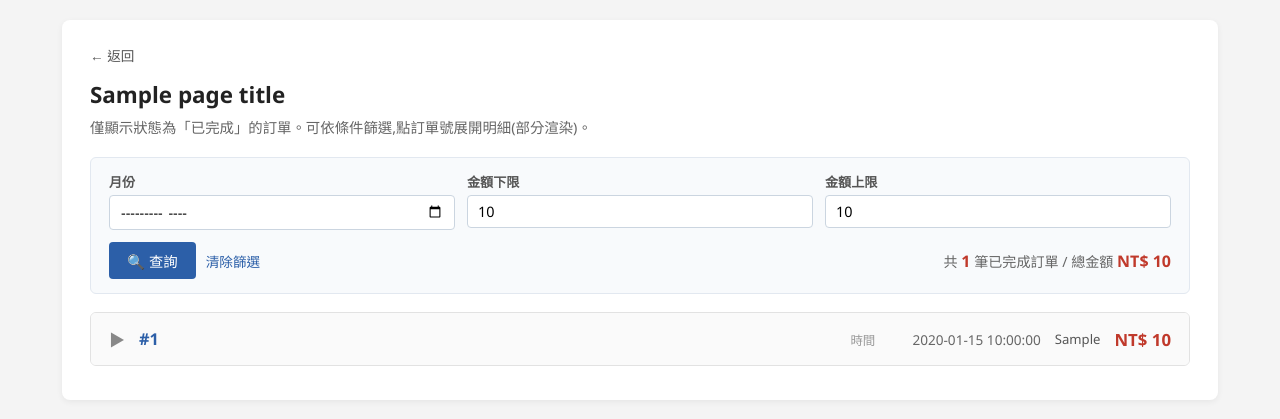
After one commit to Shopping-App-Project-System/shoppingappproject, a Flask app: template templates/orders.html in a window 1280 px wide. The commit adds this page. Shown: the top 419 px of the page. Run offline with Flask 3, Linux system fonts and the light colour scheme; the template is opened without the code that fills it: most values are stand-ins (such as "Sample title", 1, 10 or a date in 2020).

Commit message:
orders.html

```diff
--- a/templates/member.html
+++ b/templates/member.html
@@ -292,7 +292,10 @@
 
             <!-- ── 右側：訂單紀錄 ── -->
             <div class="mc-block">
-                <div class="mc-block-header"><h2>📜 訂單紀錄</h2></div>
+                <div class="mc-block-header" style="display:flex;justify-content:space-between;align-items:center;">
+                    <h2 style="margin:0;">📜 訂單紀錄</h2>
+                    <a href="/member/orders" class="btn btn-orders" style="font-size:0.78rem;padding:6px 12px;">📊 已完成訂單查詢</a>
+                </div>
                 <div class="mc-block-body" style="padding:0;">
 
                     {% if orders %}
--- /dev/null
+++ b/templates/orders.html
@@ -0,0 +1,340 @@
+<!DOCTYPE html>
+<html lang="zh-Hant">
+<head>
+<meta charset="UTF-8">
+<title>{{ page_title }}</title>
+<style>
+    body {
+        font-family: "Segoe UI", "Microsoft JhengHei", sans-serif;
+        background: #f4f4f4;
+        margin: 0;
+        padding: 20px;
+        color: #222;
+    }
+    .container {
+        max-width: 1100px;
+        margin: 0 auto;
+        background: #fff;
+        padding: 24px 28px;
+        border-radius: 8px;
+        box-shadow: 0 2px 6px rgba(0,0,0,0.06);
+    }
+    h1 {
+        font-size: 1.4rem;
+        margin: 0 0 6px;
+    }
+    .subtitle {
+        color: #666;
+        font-size: 0.9rem;
+        margin-bottom: 20px;
+    }
+    .back-link {
+        display: inline-block;
+        margin-bottom: 14px;
+        color: #555;
+        text-decoration: none;
+        font-size: 0.85rem;
+    }
+    .back-link:hover { color: #000; }
+
+    /* 篩選列 */
+    .filter-bar {
+        background: #f8fafc;
+        border: 1px solid #e2e8f0;
+        border-radius: 6px;
+        padding: 14px 18px;
+        margin-bottom: 18px;
+    }
+    .filter-grid {
+        display: grid;
+        grid-template-columns: repeat(auto-fit, minmax(180px, 1fr));
+        gap: 12px;
+    }
+    .filter-grid .field {
+        display: flex;
+        flex-direction: column;
+        gap: 4px;
+    }
+    .filter-grid label {
+        font-size: 0.82rem;
+        color: #555;
+        font-weight: 600;
+    }
+    .filter-grid input,
+    .filter-grid select {
+        padding: 6px 10px;
+        border: 1px solid #cbd5e0;
+        border-radius: 4px;
+        font-size: 0.9rem;
+        font-family: inherit;
+    }
+    .filter-actions {
+        display: flex;
+        align-items: center;
+        gap: 10px;
+        margin-top: 12px;
+        flex-wrap: wrap;
+    }
+    .filter-actions button {
+        background: #2c5fa8;
+        color: #fff;
+        border: 0;
+        border-radius: 4px;
+        padding: 8px 18px;
+        font-size: 0.9rem;
+        cursor: pointer;
+    }
+    .filter-actions button:hover { background: #234b86; }
+    .filter-actions .reset-link {
+        color: #2c5fa8;
+        text-decoration: none;
+        font-size: 0.85rem;
+    }
+    .filter-actions .reset-link:hover { text-decoration: underline; }
+    .summary {
+        margin-left: auto;
+        font-size: 0.88rem;
+        color: #666;
+    }
+    .summary strong {
+        color: #c0392b;
+        font-weight: 700;
+        font-size: 1rem;
+    }
+
+    /* 訂單卡片 */
+    .order-list {
+        list-style: none;
+        padding: 0;
+        margin: 0;
+    }
+    .order-item {
+        border: 1px solid #e2e2e2;
+        border-radius: 6px;
+        margin-bottom: 10px;
+        overflow: hidden;
+        transition: box-shadow 0.15s;
+    }
+    .order-item:hover {
+        box-shadow: 0 2px 8px rgba(0,0,0,0.08);
+    }
+    .order-header {
+        display: grid;
+        grid-template-columns: auto 1fr auto auto auto;
+        align-items: center;
+        gap: 14px;
+        padding: 14px 18px;
+        cursor: pointer;
+        background: #fafafa;
+        user-select: none;
+    }
+    .order-header.active {
+        background: #eef5ff;
+        border-bottom: 1px solid #d3e2f5;
+    }
+    .toggle-icon {
+        color: #888;
+        transition: transform 0.2s;
+    }
+    .order-header.active .toggle-icon {
+        transform: rotate(90deg);
+    }
+    .order-id {
+        font-weight: 700;
+        color: #2c5fa8;
+        font-size: 1.02rem;
+    }
+    .order-meta-block {
+        display: flex;
+        flex-direction: column;
+        gap: 2px;
+        font-size: 0.85rem;
+        color: #666;
+    }
+    .order-meta-block .row { display: flex; gap: 6px; align-items: baseline; }
+    .order-meta-block .label { color: #999; font-size: 0.78rem; min-width: 56px; }
+    .order-user {
+        font-size: 0.85rem;
+        color: #555;
+        background: #fff7e6;
+        border: 1px solid #f5d97a;
+        padding: 2px 8px;
+        border-radius: 3px;
+    }
+    .order-payment {
+        font-size: 0.82rem;
+        color: #555;
+    }
+    .order-total {
+        font-weight: 700;
+        color: #c0392b;
+        font-size: 1.05rem;
+        text-align: right;
+        white-space: nowrap;
+    }
+
+    .order-body {
+        display: none;
+        padding: 14px 18px 18px;
+        background: #fff;
+        border-top: 1px dashed #ddd;
+    }
+    .order-body.visible { display: block; }
+    .order-body .extra-info {
+        margin-bottom: 12px;
+        padding: 8px 12px;
+        background: #fafafa;
+        border-radius: 4px;
+        font-size: 0.85rem;
+        color: #555;
+    }
+    .order-body .extra-info > div { margin: 2px 0; }
+    .order-body .extra-info .label { color: #999; margin-right: 6px; }
+
+    .loading {
+        color: #888;
+        font-size: 0.9rem;
+        padding: 8px 0;
+    }
+    .empty {
+        text-align: center;
+        color: #999;
+        padding: 40px 0;
+    }
+
+    @media (max-width: 700px) {
+        .order-header {
+            grid-template-columns: auto 1fr auto;
+            row-gap: 6px;
+        }
+        .order-user, .order-payment {
+            grid-column: 2 / 4;
+        }
+    }
+</style>
+</head>
+<body>
+<div class="container">
+    <a class="back-link" href="{% if is_admin %}/manage{% else %}/member{% endif %}">← 返回</a>
+    <h1>{{ page_title }}</h1>
+    <div class="subtitle">
+        僅顯示狀態為「已完成」的訂單。可依條件篩選,點訂單號展開明細(部分渲染)。
+    </div>
+
+    {# ── 篩選列 ────────────────────────────── #}
+    <form class="filter-bar" method="GET">
+        <div class="filter-grid">
+            <div class="field">
+                <label for="month">月份</label>
+                <input type="month" id="month" name="month" value="{{ filters.month or '' }}">
+            </div>
+
+            {% if is_admin %}
+            <div class="field">
+                <label for="target_user">使用者</label>
+                <select id="target_user" name="target_user">
+                    <option value="">— 全部使用者 —</option>
+                    {% for acc in user_options %}
+                    <option value="{{ acc }}" {% if filters.target_user == acc %}selected{% endif %}>{{ acc }}</option>
+                    {% endfor %}
+                </select>
+            </div>
+            {% endif %}
+
+            <div class="field">
+                <label for="min_total">金額下限</label>
+                <input type="number" id="min_total" name="min_total" min="0" placeholder="例如 100" value="{{ filters.min_total_raw or '' }}">
+            </div>
+            <div class="field">
+                <label for="max_total">金額上限</label>
+                <input type="number" id="max_total" name="max_total" min="0" placeholder="例如 5000" value="{{ filters.max_total_raw or '' }}">
+            </div>
+        </div>
+
+        <div class="filter-actions">
+            <button type="submit">🔍 查詢</button>
+            <a class="reset-link" href="{{ items_url_base }}">清除篩選</a>
+            <span class="summary">
+                共 <strong>{{ orders|length }}</strong> 筆已完成訂單
+                {% if orders %}
+                    {% set total_sum = orders|sum(attribute='total') %}
+                    / 總金額 <strong>NT$ {{ "{:,}".format(total_sum) }}</strong>
+                {% endif %}
+            </span>
+        </div>
+    </form>
+
+    {# ── 訂單清單 ────────────────────────────── #}
+    {% if not orders %}
+        <div class="empty">沒有符合條件的已完成訂單</div>
+    {% else %}
+    <ul class="order-list">
+        {% for o in orders %}
+        <li class="order-item" data-order-id="{{ o.id }}">
+            <div class="order-header" onclick="toggleOrder(this)">
+                <span class="toggle-icon">▶</span>
+                <span class="order-id">#{{ o.id }}</span>
+                <div class="order-meta-block">
+                    <div class="row">
+                        <span class="label">時間</span><span>{{ o.created_at }}</span>
+                    </div>
+                    {% if is_admin %}
+                    <div class="row">
+                        <span class="label">使用者</span><span class="order-user">{{ o.user_account }}</span>
+                    </div>
+                    {% endif %}
+                </div>
+                <span class="order-payment">{{ o.payment_method or '-' }}</span>
+                <span class="order-total">NT$ {{ "{:,}".format(o.total) }}</span>
+            </div>
+            <div class="order-body">
+                {# 展開後上方先列幾個欄位,然後下方插入 AJAX 載入的明細 #}
+                <div class="extra-info">
+                    <div><span class="label">配送方式</span>{{ o.delivery_method or '-' }}</div>
+                    <div><span class="label">收件地址</span>{{ o.address or '-' }}</div>
+                    {% if o.note %}<div><span class="label">備註</span>{{ o.note }}</div>{% endif %}
+                </div>
+                <div class="items-container">
+                    <div class="loading">載入訂單明細中…</div>
+                </div>
+            </div>
+        </li>
+        {% endfor %}
+    </ul>
+    {% endif %}
+</div>
+
+<script>
+    const ITEMS_URL_BASE = "{{ items_url_base }}";
+
+    async function toggleOrder(headerEl) {
+        const item = headerEl.closest(".order-item");
+        const body = item.querySelector(".order-body");
+        const orderId = item.dataset.orderId;
+        const isOpen = body.classList.contains("visible");
+
+        if (isOpen) {
+            body.classList.remove("visible");
+            headerEl.classList.remove("active");
+            return;
+        }
+
+        headerEl.classList.add("active");
+        body.classList.add("visible");
+
+        if (item.dataset.loaded === "true") return;
+
+        const container = body.querySelector(".items-container");
+        try {
+            const res = await fetch(ITEMS_URL_BASE + "/" + orderId + "/items");
+            if (!res.ok) throw new Error("HTTP " + res.status);
+            const html = await res.text();
+            container.innerHTML = html;
+            item.dataset.loaded = "true";
+        } catch (err) {
+            container.innerHTML = '<div class="empty" style="color:#c0392b;">載入失敗：' + err.message + '</div>';
+        }
+    }
+</script>
+</body>
+</html>
```
Also changed, not shown: models.py (+112 -0 lines), modules/Management/Management_routers.py (+20 -0 lines), modules/Management/Management_services.py (+117 -7 lines), templates/_order_items.html (added, +45 -0 lines), templates/manage.html (+27 -4 lines), 1 other file.
